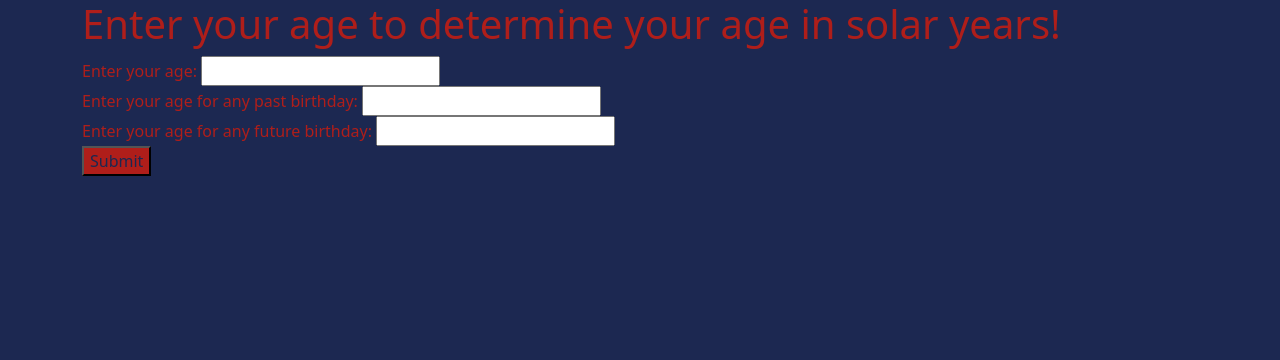
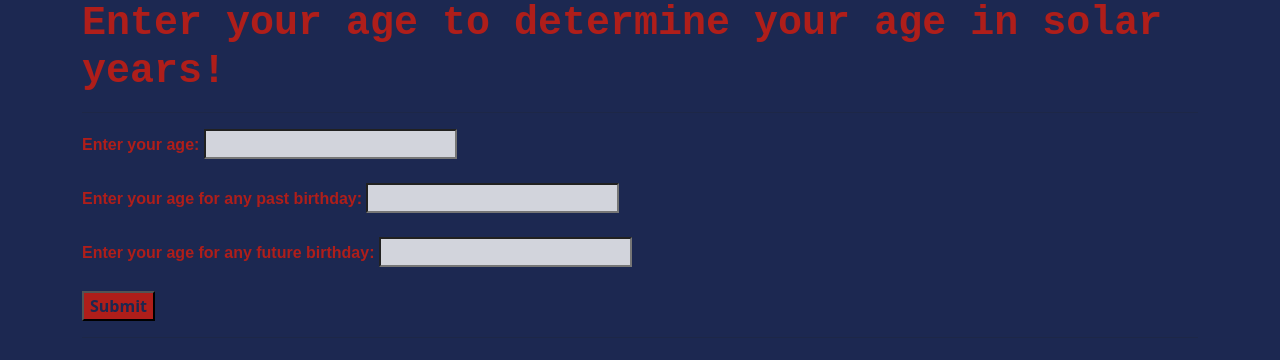
Before and after one commit to besure94/super-galactic-age-calculator, a website built with webpack: page src/index.html in a window 1280 px wide. Built offline with nearby package versions, Linux system fonts and the light colour scheme.

Commit message:
Add CSS styling to page.

```diff
--- a/src/css/styles.css
+++ b/src/css/styles.css
@@ -2,39 +2,49 @@ body {
   background-color: #1C2851;
 }
 
-container {
-  text-align: center;
-}
-
 h1 {
   color: #AF1E1A;
+  text-align: left;
+  font-family: monospace, 'Lucida Sans', 'Lucida Sans Regular', 'Lucida Grande', 'Lucida Sans Unicode', Geneva, Verdana, sans-serif;
+  font-weight: bold;
+  font-style: normal;
 }
 
 label {
   color: #AF1E1A;
+  font-size: medium;
+  font-family: sans-serif, Verdana, Geneva, Tahoma, sans-serif;
+  font-weight: 800;
 }
 
 input {
   color: #1C2851;
+  font-weight: 800;
+  background-color: #D2D4DC;
 }
 
 button {
   background-color: #AF1E1A;
   color: #1C2851;
+  font-weight: 800;
 }
 
 p#ageCalculations {
   color: #AF1E1A;
+  font-weight: 800;
 }
 
 p#pastBdayCalculations {
   color: #AF1E1A;
+  font-weight: 800;
 }
 
 p#futureBdayCalculations {
   color: #AF1E1A;
+  font-weight: 800;
 }
 
 p#error {
   color: #AF1E1A;
+  font-weight: 800;
 }
--- a/src/index.html
+++ b/src/index.html
@@ -6,18 +6,25 @@
   <body>
     <div class="container">
       <h1>Enter your age to determine your age in solar years!</h1>
+      <hr>
+      <div class="formDiv">
         <form id="galactic-age-checker-form">
           <label for="userAge">Enter your age:</label>
           <input id="userAge" type="number" min="0" required>
           <br>
+          <br>
           <label for="pastBdayAge">Enter your age for any past birthday:</label>
           <input id="pastBdayAge" type="number" min="0" required>
+          <br>
           <br>
           <label for="futureBdayAge">Enter your age for any future birthday:</label>
           <input id="futureBdayAge" type="number" min="0" required>
           <br>
+          <br>
           <button type="submit">Submit</button>
         </form>
+      </div>
+      <hr>
       <p id="ageCalculations"></p>
       <p id="pastBdayCalculations"></p>
       <p id="futureBdayCalculations"></p>
```
Lines whose indentation alone changed are shown as unchanged.
